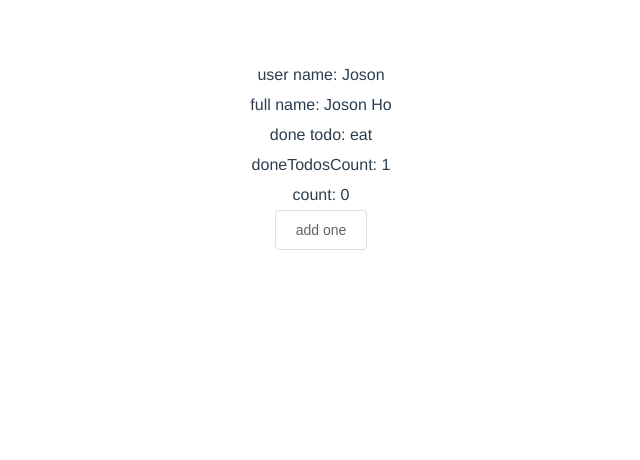
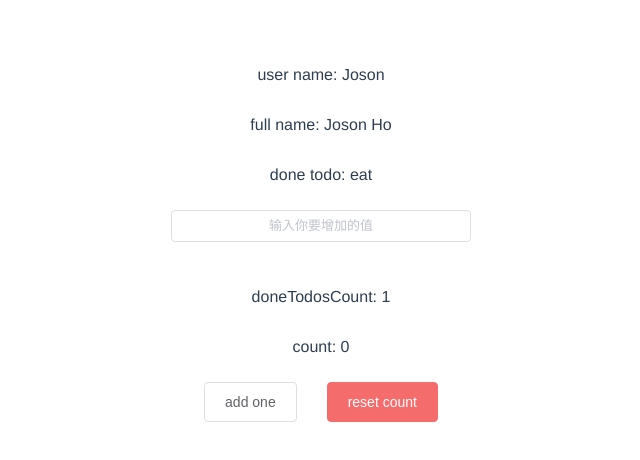
Before and after one commit to josonho/vuex-demo, a Vue app: page / in a window 1280 px wide. Shown: the top 460 px of the page, without its empty margins (319-959 px from the left). Built offline with nearby package versions, Linux system fonts and the light colour scheme.

Commit message:
提交载荷

```diff
--- a/package.json
+++ b/package.json
@@ -10,6 +10,8 @@
   "dependencies": {
     "core-js": "^3.6.5",
     "element-ui": "^2.13.2",
+    "sass": "^1.26.10",
+    "sass-loader": "^9.0.2",
     "vue": "^2.6.11",
     "vuex": "^3.5.1"
   },
--- a/src/App.vue
+++ b/src/App.vue
@@ -8,6 +8,12 @@
     >
       done todo: {{ item.text }}
     </div>
+    <el-input
+      placeholder="输入你要增加的值"
+      @input="incrementSome"
+      v-model="num"
+      size="small"
+    />
     <div>doneTodosCount: {{ doneTodosCount }}</div>
     <div>count: {{ count }}</div>
     <home />
@@ -26,6 +32,7 @@ export default {
   data() {
     return {
       firstName: 'Ho',
+      num: '',
     }
   },
   computed: {
@@ -44,10 +51,22 @@ export default {
       'doneTodosCount'
     ])
   },
+  methods: {
+    incrementSome(e) {
+      this.$store.commit('incrementSome', Number(e));
+    }
+
+  },
 }
 </script>
 
-<style>
+<style lang="scss">
+* {
+  margin: 0 auto 20px;
+  max-width: 300px;
+  text-align: center;
+}
+
 #app {
   font-family: Avenir, Helvetica, Arial, sans-serif;
   -webkit-font-smoothing: antialiased;
@@ -57,4 +76,6 @@ export default {
   margin-top: 60px;
   line-height: 30px;
 }
+
+
 </style>
--- /dev/null
+++ b/src/assets/styles/commons/base.scss
@@ -0,0 +1,3 @@
+.mr-4 {
+  margin-right: 20px;
+}
--- /dev/null
+++ b/src/assets/styles/index.scss
@@ -0,0 +1 @@
+@import "commons/base.scss";
--- a/src/components/home.vue
+++ b/src/components/home.vue
@@ -1,10 +1,13 @@
 <template>
   <div class="hello">
-    <el-button @click="onCount">add one</el-button>
+    <el-button class="mr-4" @click="onCount">add one</el-button>
+    <el-button type="danger" @click="resetCount">reset count</el-button>
   </div>
 </template>
 
 <script>
+import types from '../plugins/mutation-type'
+
 export default {
   name: 'HelloWorld',
   props: {
@@ -15,23 +18,9 @@ export default {
       this.$store.commit('increment');
       console.log(this.$store.state.count);
     },
+    resetCount() {
+      this.$store.commit(types.COUNT_RESET);
+    },
   },
 }
 </script>
-
-<style>
-h3 {
-  margin: 40px 0 0;
-}
-ul {
-  list-style-type: none;
-  padding: 0;
-}
-li {
-  display: inline-block;
-  margin: 0 10px;
-}
-a {
-  color: #42b983;
-}
-</style>
--- a/src/main.js
+++ b/src/main.js
@@ -1,10 +1,12 @@
 import Vue from 'vue'
-import { Button } from 'element-ui'
+import { Button, Input } from 'element-ui'
 import 'element-ui/lib/theme-chalk/index.css';
+import './assets/styles/index.scss'
 import App from './App.vue'
 import store from './plugins/index'
 
-Vue.use(Button)
+Vue.use(Button);
+Vue.use(Input);
 
 Vue.config.productionTip = false
 
--- a/src/plugins/index.js
+++ b/src/plugins/index.js
@@ -1,6 +1,7 @@
 
 import Vue from 'vue';
 import Vuex from 'vuex';
+import types from './mutation-type'
 
 Vue.use(Vuex)
 
@@ -25,5 +26,11 @@ export default new Vuex.Store({
     increment (state) {
       state.count++
     },
+    incrementSome (state, n) {
+      state.count += n;
+    },
+    [types.COUNT_RESET] (state) {
+      state.count = 0;
+    },
   }
 })
--- /dev/null
+++ b/src/plugins/mutation-type.js
@@ -0,0 +1,3 @@
+export default {
+  COUNT_RESET: 'resetCount',
+};
--- a/vue.config.js
+++ b/vue.config.js
@@ -1,5 +1,5 @@
 module.exports = {
   devServer: {
-    port: 9090,
+    port: 6060,
   }
 };
```
Also changed, not shown: 1 other file (tests, documents, lock files or other folders).
